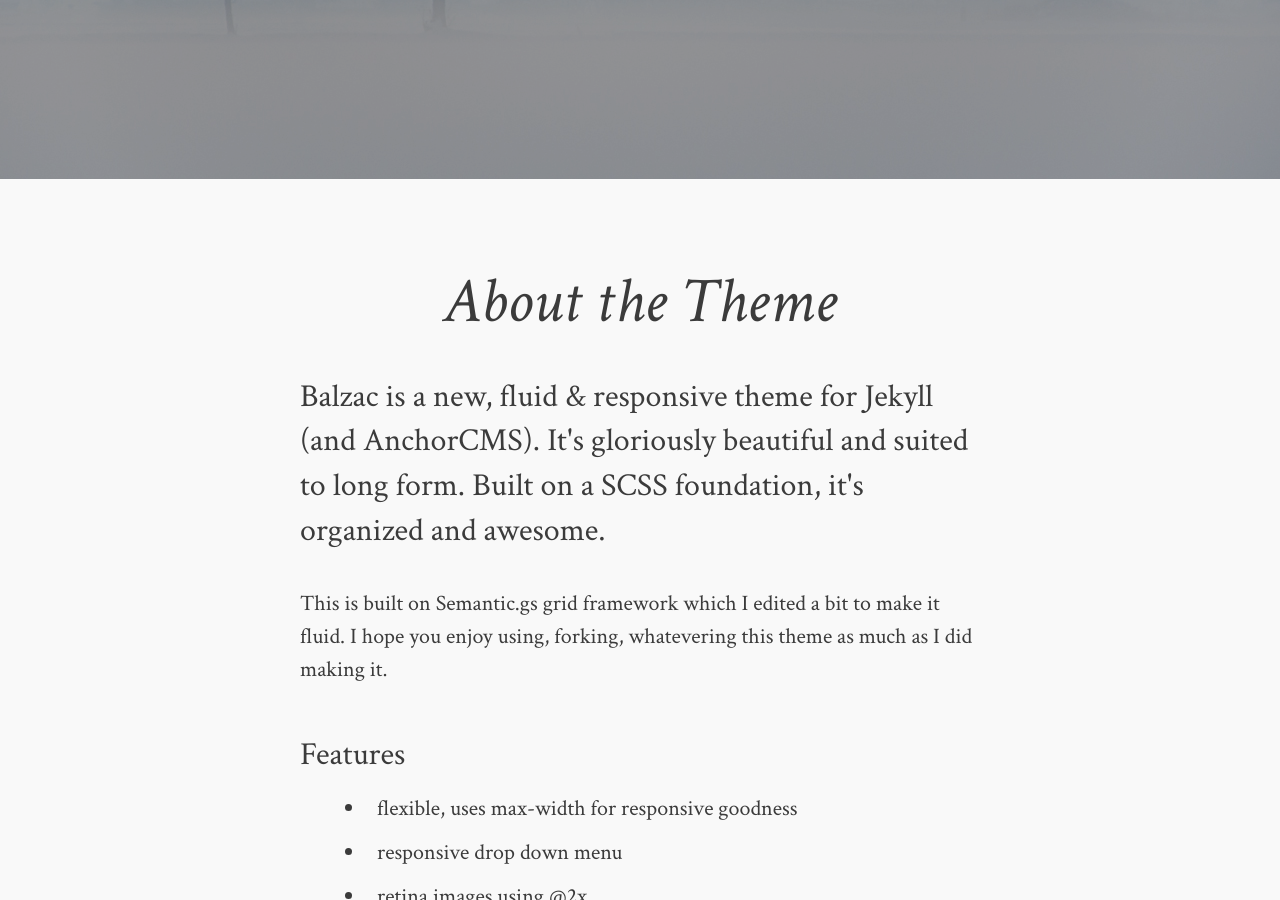
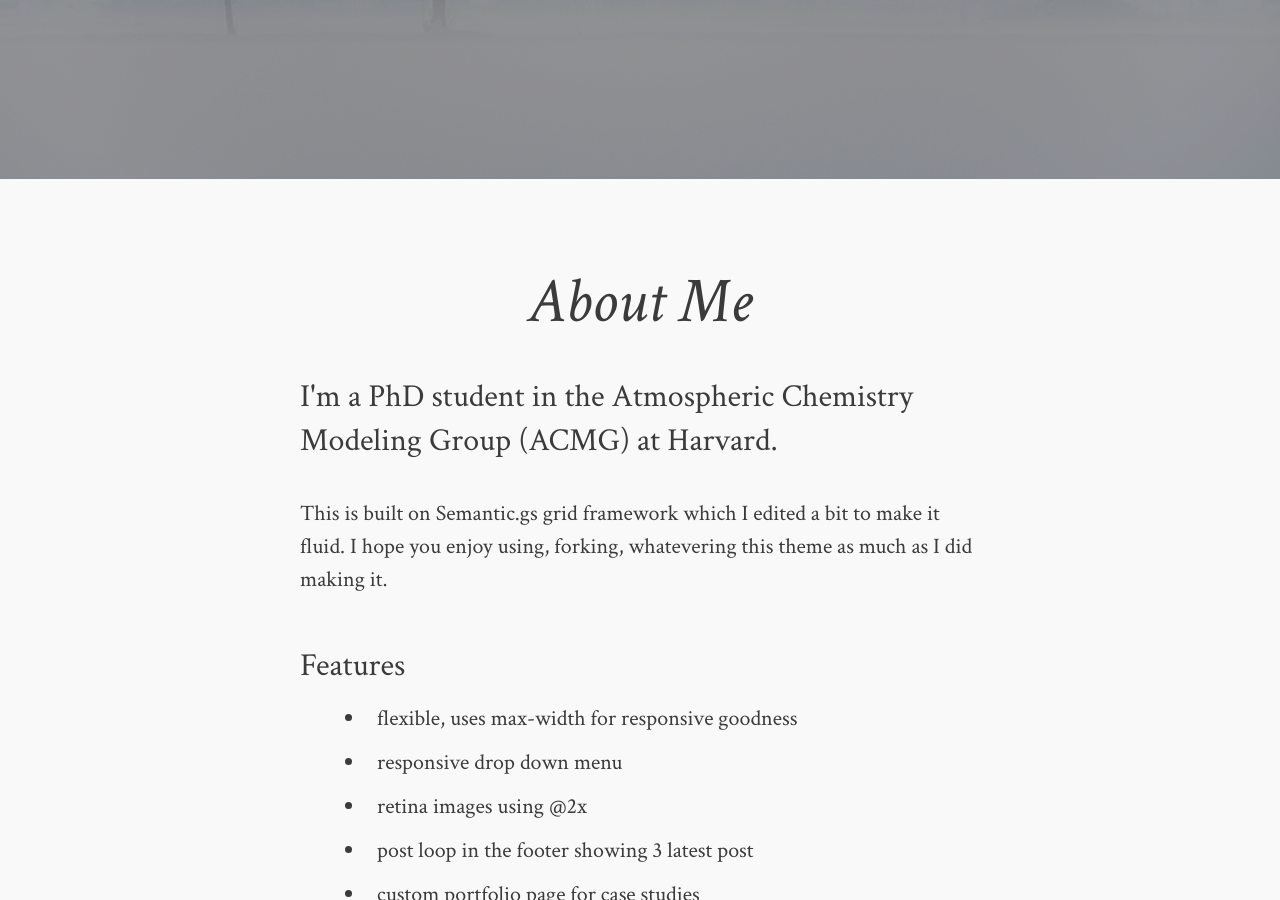
Before and after one commit to djvaron/djvaron.github.io, a Jekyll site: the page built from about.md, in a window 1280 px wide and 900 px high, scrolled down 371 px. Built offline with Jekyll 4.4.1, drawn with Linux system fonts in a browser that asks for light colours; comment, search, counter and statistics services are not loaded.

Commit message:
Update about.md

```diff
--- a/about.md
+++ b/about.md
@@ -1,9 +1,9 @@
 ---
 layout: post
 permalink: /about/index.html
-title: About the Theme
-description: Balzac is a new, fluid & responsive theme for Jekyll (and AnchorCMS). It's gloriously beautiful and suited to long form. Built on a SCSS foundation, it's organized and awesome.
-tags: [about, Jekyll, theme, responsive]
+title: About Me
+description: I'm a PhD student in the Atmospheric Chemistry Modeling Group (ACMG) at Harvard.
+tags: [about]
 image:
   feature: soft-trees.jpg
 ---
```
